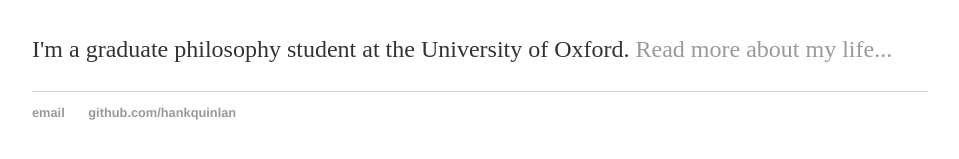
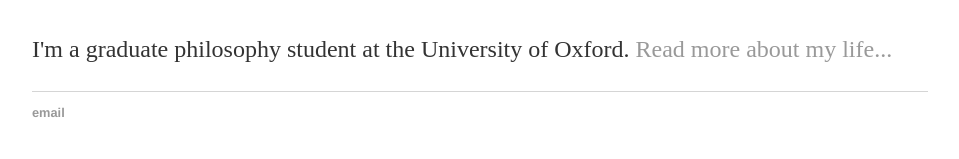
Before and after one commit to MichaelO-Connor/MichaelO-Connor.github.io, a Jekyll site: the page built from index.html, in a window 1280 px wide. Shown: the part 164-323 px from the top of the page, without its empty margins (160-1119 px from the left). Built offline with Jekyll 4.4.1, drawn with Linux system fonts in a browser that asks for light colours.

Commit message:
Update default.html

```diff
--- a/_layouts/default.html
+++ b/_layouts/default.html
@@ -21,8 +21,7 @@
 			</div><!-- /.container -->
 			<footer>
 	    		<ul>
-	        		<li><a href="mailto:hankquinlanhub@gmail.com">email</a></li>
-	        		<li><a href="https://github.com/hankquinlan">github.com/hankquinlan</a></li>
+	        		<li><a href="michael.oconnor@live.co.uk">email</a></li>
 				</ul>
 			</footer>
 		</body>
```
